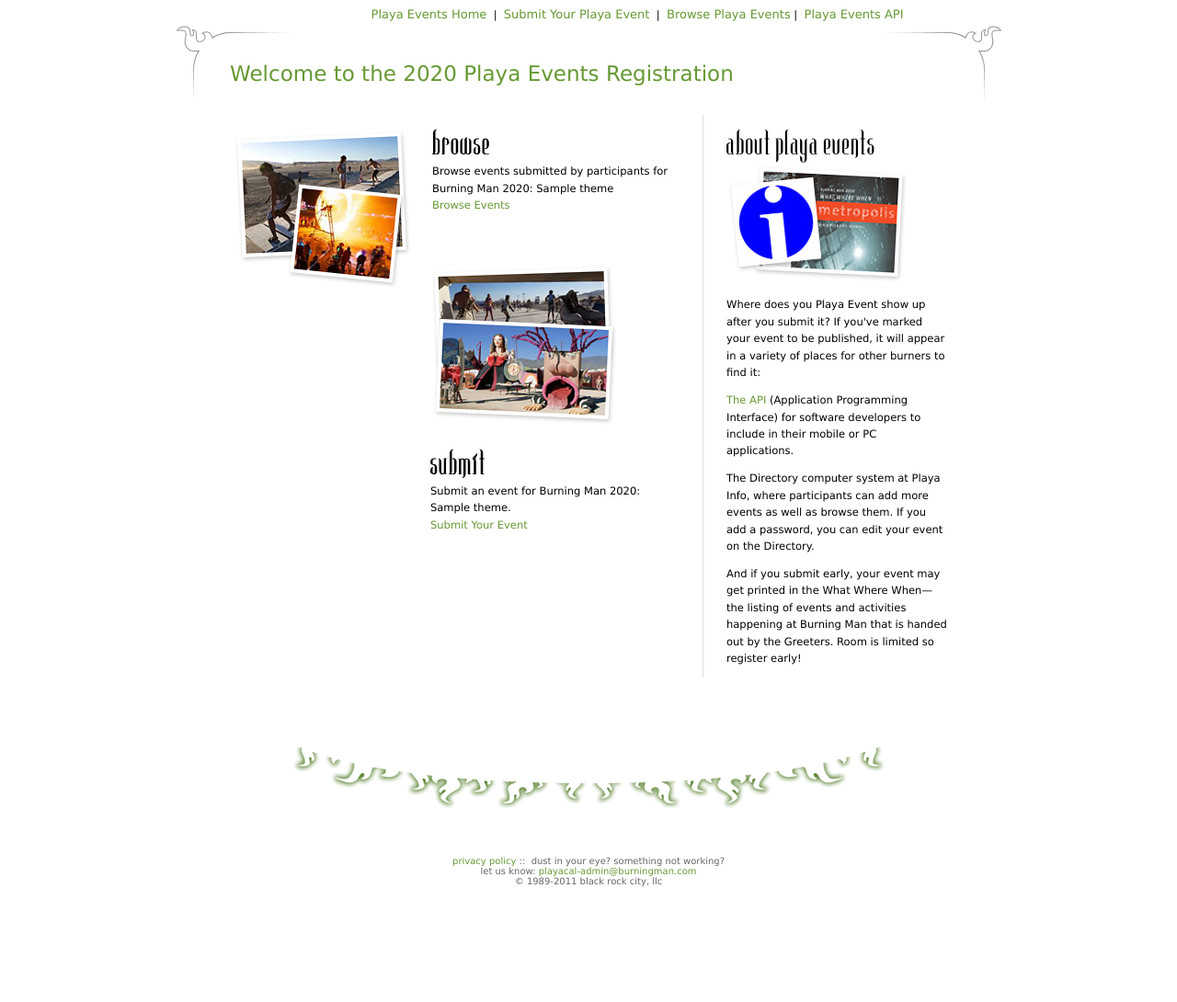
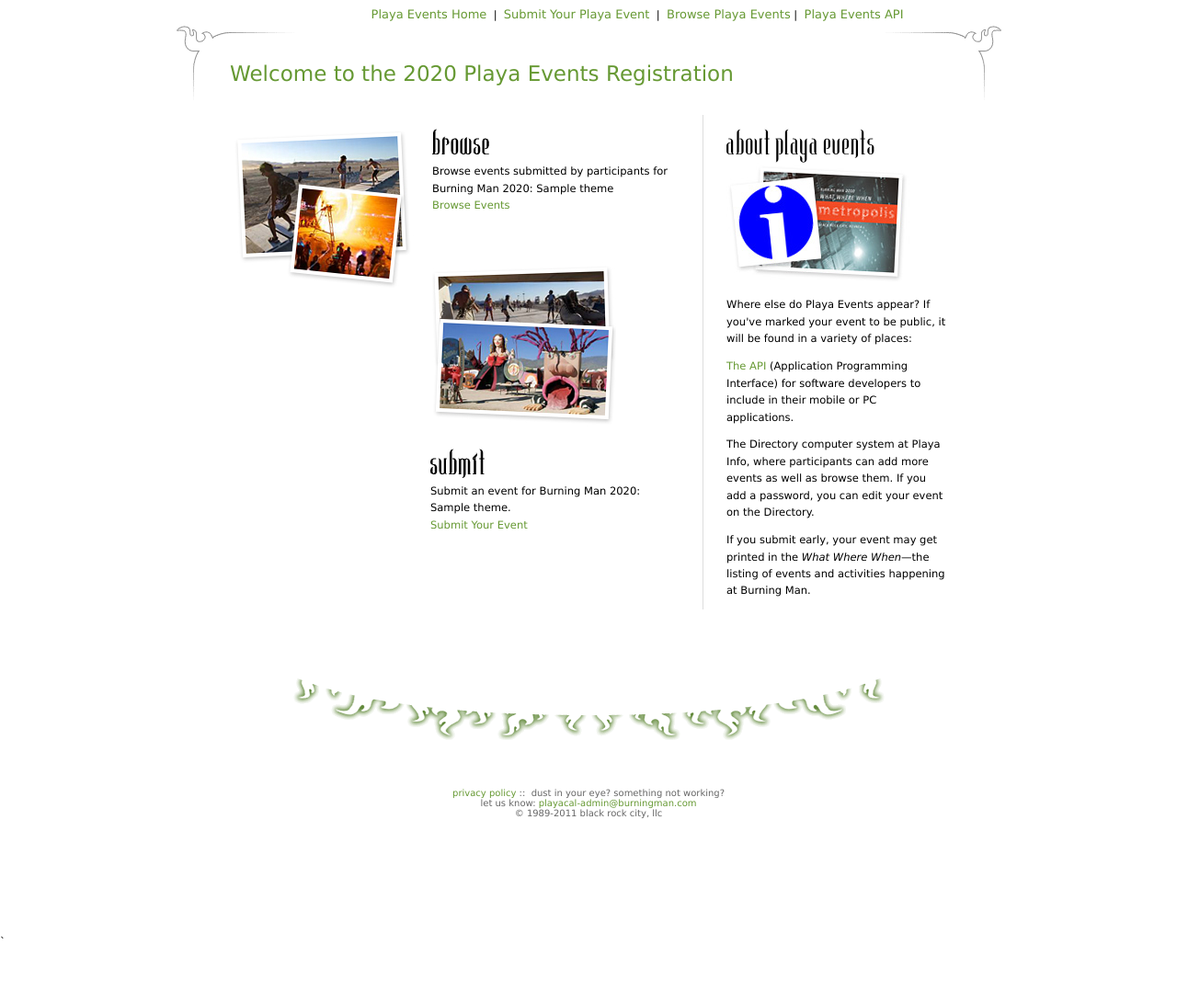
Before and after one commit to bkroeze/playaevents, a Django app: template templates/playaevents/index.html in a window 1280 px wide. Shown: the part 218-1308 px from the top of the page at 92% size. After the commit the page ends 1239 px from the top, so only its background shows below. Run offline with Django 3.2, Linux system fonts and the light colour scheme; the template is opened without the code that fills it: most values are stand-ins (such as "Sample title", 1, 10 or a date in 2020); some libraries are stand-ins or nearby versions.

Commit message:
shorter version of homepage copy

```diff
--- a/templates/playaevents/index.html
+++ b/templates/playaevents/index.html
@@ -79,10 +79,10 @@
            "About Playa Events" /><br />
       <img src="{{ STATIC_URL }}images/home-playainfo-www.jpg" width="200"
       height="130" alt="Playa Info" title="Playa Info" class="align-left" />
-      <p>Where does you Playa Event show up after you submit it? If you've marked your event to be published, it will appear in a variety of places for other burners to find it:</p>
+      <p>Where else do Playa Events appear? If you've marked your event to be public, it will be found in a variety of places:</p>
 <p><a href="{% url apidocs %}">The API</a> (Application Programming Interface) for software developers to include in their mobile or PC applications.</p>
 <p>The Directory computer system at Playa Info, where participants can add more events as well as browse them. If you add a password, you can edit your event on the Directory.</p>
-<p>And if you submit early, your event may get printed in the What Where When&mdash;the listing of events and activities happening at Burning Man that is handed out by the Greeters. Room is limited so register early!</p>
+<p>If you submit early, your event may get printed in the <cite>What Where When</cite>&mdash;the listing of events and activities happening at Burning Man.</p>
     </p>
   </div>
 </div>
```
